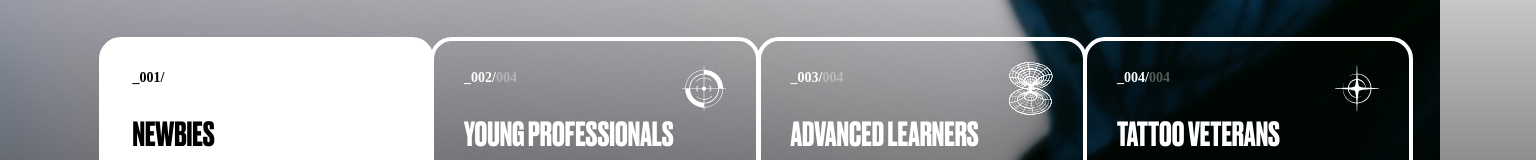
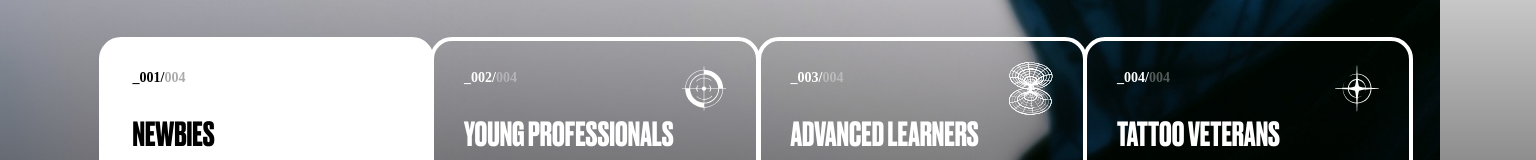
Before and after one commit to klimisnotavailable/test, a React (Vite) app: page / in a window 1536 px wide. In both pictures the pointer is over the element 174 px from the left and 1075 px from the top of the page. Shown: the part 998-1158 px from the top of the page. Built offline with nearby package versions, Linux system fonts and the light colour scheme; a web font is replaced by a local one.

Commit message:
Update AdvantagesListItem.module.css

```diff
--- a/src/components/AdvantagesListItem/AdvantagesListItem.module.css
+++ b/src/components/AdvantagesListItem/AdvantagesListItem.module.css
@@ -79,6 +79,10 @@
     color: rgba(255, 255, 255, 0.33);
   }
 
+  .item:hover .totalItems {
+    color: rgba(0, 0, 0, 0.33);
+  }
+
   .itemIcon {
     fill: var(--text-light);
   }
@@ -120,7 +124,6 @@
   .item:hover .itemIcon,
   .item:active .itemIcon {
     fill: var(--text-dark);
-    stroke-width: 1px;
   }
 
   .item:first-child {
@@ -144,4 +147,8 @@
   .item:first-child .itemIcon {
     display: none;
   }
+
+  .item:first-child .totalItems {
+    color: rgba(0, 0, 0, 0.33);
+  }
 }
```
